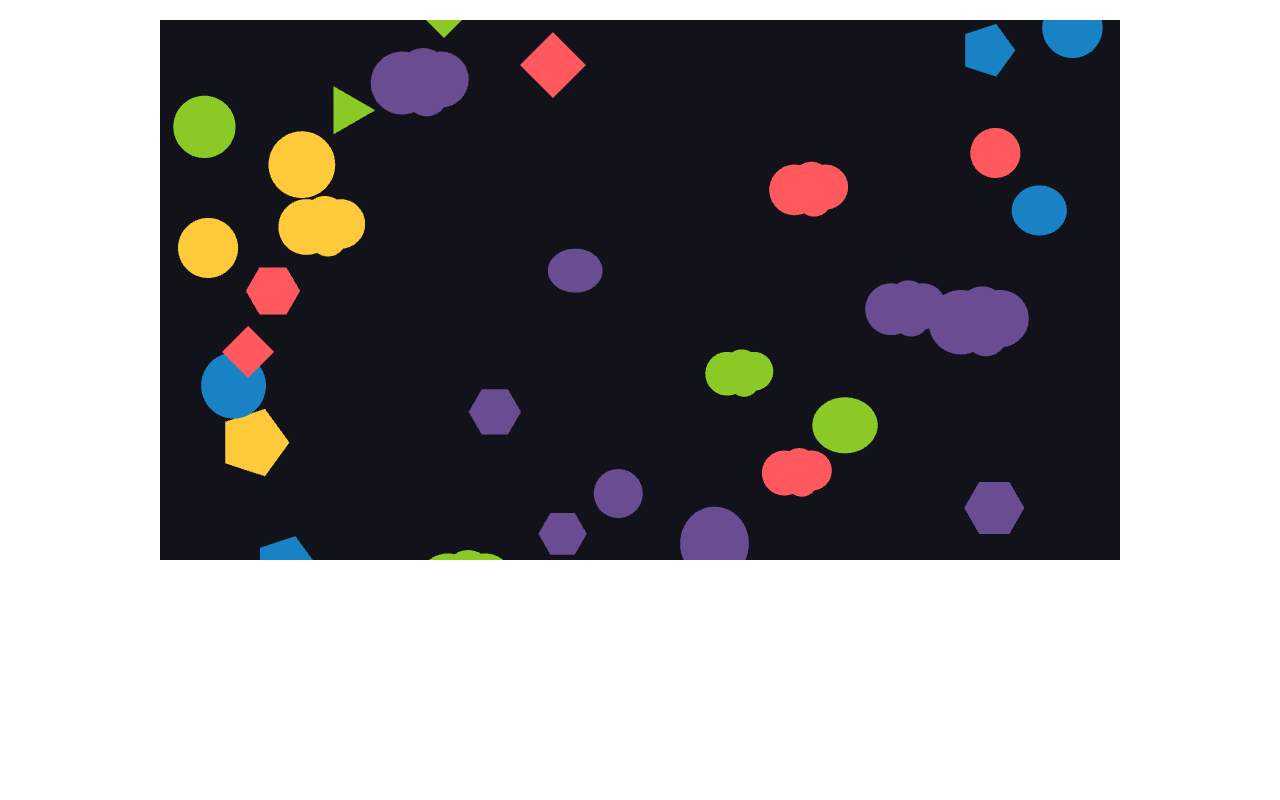
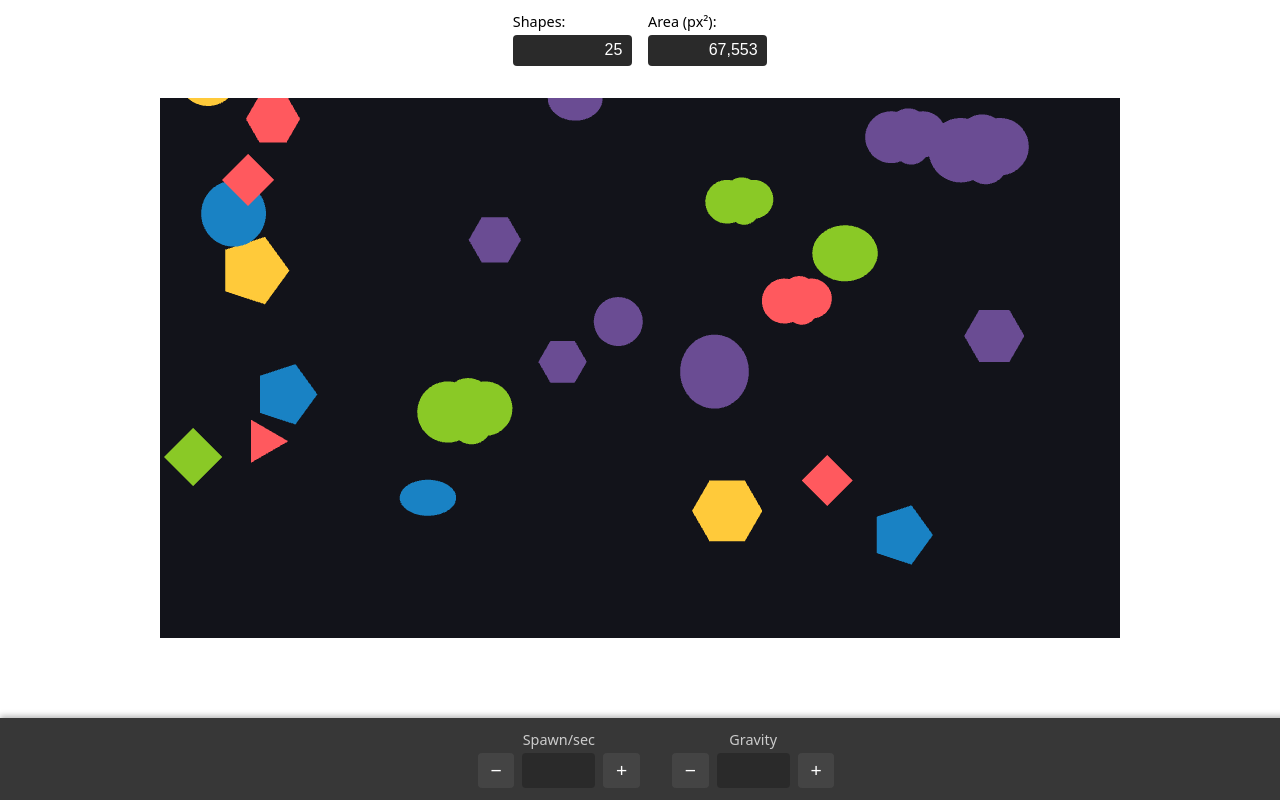
Before and after one commit to EvgenPletenskyi/DigiCode-Task, a website built with Vite: page index.html in a window 1280 px wide. Built offline with nearby package versions, Linux system fonts and the light colour scheme; animation ran at ten frames a second.

Commit message:
Add text fields

```diff
--- a/index.html
+++ b/index.html
@@ -6,7 +6,38 @@
     <title>PIXI Test Task</title>
 </head>
 <body>
+<div class="hud">
+    <label>Shapes:
+        <input id="hud-count" type="text" readonly>
+    </label>
+    <label>Area (px²):
+        <input id="hud-area" type="text" readonly>
+    </label>
+</div>
+
 <div id="app"></div>
+
+<div class="controls">
+    <div class="control-group">
+        <label>Spawn/sec</label>
+        <div class="control-row">
+            <button id="spawn-dec">−</button>
+            <input id="spawn-value" type="text" readonly>
+            <button id="spawn-inc">+</button>
+        </div>
+    </div>
+
+    <div class="control-group">
+        <label>Gravity</label>
+        <div class="control-row">
+            <button id="gravity-dec">−</button>
+            <input id="gravity-value" type="text" readonly>
+            <button id="gravity-inc">+</button>
+        </div>
+    </div>
+</div>
+
 <script type='module' src='/main.ts'></script>
 </body>
+
 </html>
--- a/src/controller/RootController.ts
+++ b/src/controller/RootController.ts
@@ -2,16 +2,20 @@
 import type { Application } from "pixi.js";
 import type { ShapeController } from "@/controller/ShapeController";
 import type { RootModel } from "@/model/RootModel";
+import { HudView } from "@/view/HudView";
 
 export class RootController {
     private running = false;
     private spawnAccumulator = 0;
+    private hud: HudView;
 
     constructor(
         private app: Application,
         private shapes: ShapeController,
         private model: RootModel,
-    ) {}
+    ) {
+        this.hud = new HudView(document); // або передай mount, якщо треба
+    }
 
     start() {
         if (this.running) return;
@@ -19,15 +23,27 @@ export class RootController {
         this.app.ticker.add(this.onTick);
     }
 
+    stop() {
+        if (!this.running) return;
+        this.running = false;
+        this.app.ticker.remove(this.onTick);
+    }
+
     private onTick = (ticker: any) => {
-        const dt = ticker.deltaMS / 1000;
+        const dt = (ticker.deltaMS ?? 16.6667) / 1000;
+
+        // фізика
         this.shapes.update(dt);
 
+        // спавн
         this.spawnAccumulator += dt * this.model.spawnPerSecond;
-
         while (this.spawnAccumulator >= 1) {
             this.shapes.addShape();
             this.spawnAccumulator -= 1;
         }
+
+        // HUD
+        const { count, area } = this.shapes.getStats();
+        this.hud.update(count, area);
     };
 }
--- a/src/controller/ShapeController.ts
+++ b/src/controller/ShapeController.ts
@@ -89,4 +89,12 @@ export class ShapeController {
             e.view.updateShapePosition();
         }
     }
+
+    getStats(): { count: number; area: number } {
+        let area = 0;
+        for (const e of this.active) {
+            area += e.view.getArea();
+        }
+        return { count: this.active.length, area };
+    }
 }
--- /dev/null
+++ b/src/view/HudView.ts
@@ -0,0 +1,17 @@
+export class HudView {
+    private root: HTMLElement;
+    private countEl: HTMLInputElement;
+    private areaEl: HTMLInputElement;
+
+    constructor(root: HTMLElement | Document = document) {
+        this.root = root.querySelector<HTMLElement>(".hud")!;
+        this.countEl = this.root.querySelector("#hud-count") as HTMLInputElement;
+        this.areaEl = this.root.querySelector("#hud-area") as HTMLInputElement;
+    }
+
+    update(count: number, areaPx2: number): void {
+        this.countEl.value = String(count);
+
+        this.areaEl.value = Math.round(areaPx2).toLocaleString();
+    }
+}
--- a/src/view/shapes/BaseShapeView.ts
+++ b/src/view/shapes/BaseShapeView.ts
@@ -23,6 +23,10 @@ export abstract class BaseShapeView extends Container {
         this.setPosition(this.model.x, this.model.y);
     }
 
+    getArea(): number {
+        return 0;
+    }
+
     activate(): void {
         this.visible = true;
     }
--- a/src/view/shapes/CircleView.ts
+++ b/src/view/shapes/CircleView.ts
@@ -4,4 +4,7 @@ export class CircleView extends BaseShapeView {
     protected draw(): void {
         this.gfx.circle(0, 0, this.model.radius);
     }
+    getArea(): number {
+        return Math.PI * this.model.radius ** 2;
+    }
 }
--- a/src/view/shapes/CloudView.ts
+++ b/src/view/shapes/CloudView.ts
@@ -14,4 +14,13 @@ export class CloudView extends BaseShapeView {
         this.gfx.circle(R * 0.5, -R * 0.1, r3);
         this.gfx.circle(R * 0.1, R * 0.35, r4);
     }
+
+    getArea(): number {
+        const R = this.model.radius;
+        const r1 = R * 0.9,
+            r2 = R * 0.7,
+            r3 = R * 0.8,
+            r4 = R * 0.6;
+        return Math.PI * (r1 ** 2 + r2 ** 2 + r3 ** 2 + r4 ** 2);
+    }
 }
--- a/src/view/shapes/EllipseView.ts
+++ b/src/view/shapes/EllipseView.ts
@@ -7,4 +7,8 @@ export class EllipseView extends BaseShapeView {
 
         this.gfx.ellipse(0, 0, rx, ry);
     }
+
+    getArea(): number {
+        return 0;
+    }
 }
--- a/src/view/shapes/PolygonView.ts
+++ b/src/view/shapes/PolygonView.ts
@@ -12,4 +12,10 @@ export class PolygonView extends BaseShapeView {
         }
         this.gfx.closePath();
     }
+
+    getArea(): number {
+        const n = this.model.sides ?? 3;
+        const R = this.model.radius;
+        return 0.5 * n * R * R * Math.sin((2 * Math.PI) / n);
+    }
 }
--- a/style.css
+++ b/style.css
@@ -5,3 +5,93 @@ html, body
     color:#e6edf3;
     font-family: ui-sans-serif, system-ui;
 }
+.hud {
+    padding: 0.75rem 1rem;
+    color: #fff;
+    display: flex;
+    flex-wrap: wrap;
+    gap: 1rem;
+    align-items: center;
+    justify-content: center;
+    z-index: 1000;
+    backdrop-filter: blur(6px);
+    font-family: system-ui, sans-serif;
+}
+
+.hud label {
+    display: flex;
+    flex-direction: column;
+    font-size: 0.9rem;
+    text-align: left;
+    color: #000000;
+}
+
+.hud input {
+    margin-top: 0.25rem;
+    padding: 0.4rem 0.6rem;
+    border: none;
+    border-radius: 4px;
+    background-color: #2a2a2a;
+    color: #fff;
+    font-size: 1rem;
+    width: 100px;
+    text-align: right;
+}
+
+.controls {
+    position: fixed;
+    bottom: 0;
+    left: 0;
+    width: 100%;
+    padding: 0.75rem 1rem;
+    background-color: rgba(20, 20, 20, 0.85);
+    color: #fff;
+    display: flex;
+    flex-wrap: wrap;
+    gap: 2rem;
+    justify-content: center;
+    align-items: center;
+    z-index: 1000;
+    box-shadow: 0 -2px 6px rgba(0, 0, 0, 0.3);
+    backdrop-filter: blur(6px);
+    font-family: system-ui, sans-serif;
+}
+
+.control-group {
+    display: flex;
+    flex-direction: column;
+    align-items: center;
+    font-size: 0.9rem;
+    color: #ccc;
+}
+
+.control-row {
+    display: flex;
+    gap: 0.5rem;
+    margin-top: 0.25rem;
+}
+
+.control-row button {
+    padding: 0.4rem 0.8rem;
+    font-size: 1.2rem;
+    border: none;
+    border-radius: 4px;
+    background-color: #444;
+    color: #fff;
+    cursor: pointer;
+}
+
+.control-row button:hover {
+    background-color: #666;
+}
+
+.control-row input {
+    width: 60px;
+    text-align: center;
+    background-color: #2a2a2a;
+    color: #fff;
+    border: none;
+    border-radius: 4px;
+    font-size: 1rem;
+    padding: 0.4rem;
+}
```
